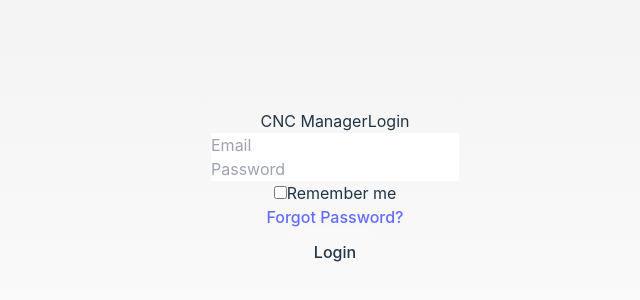
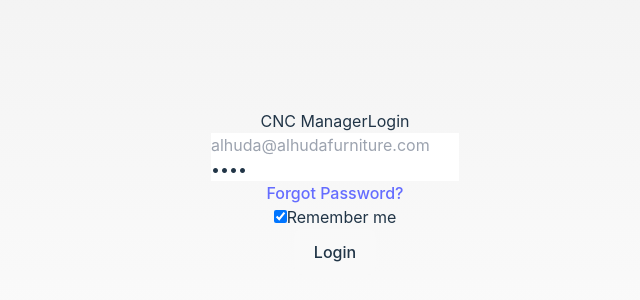
Before and after one commit to hudafurniture/cnc-manager, a React (Vite) app: page /login in a window 1280 px wide. Shown: the part 208-508 px from the top of the page, without its empty margins (305-945 px from the left). Built offline with nearby package versions, Linux system fonts and the light colour scheme.

Commit message:
style login fix

```diff
--- a/src/pages/login/LoginPage.tsx
+++ b/src/pages/login/LoginPage.tsx
@@ -20,7 +20,7 @@ const LoginPage = () => {
                   <div>
                     <input
                       type="email"
-                      placeholder="Email"
+                      placeholder="alhuda@alhudafurniture.com"
                       className="mt-1 p-2 block w-full border-none bg-gray-100 h-10 rounded-xl shadow-lg hover:bg-blue-100 focus:bg-blue-100 focus:ring-0 text-xs"
                     />
                   </div>
@@ -28,36 +28,38 @@ const LoginPage = () => {
                   <div className="mt-7">
                     <input
                       type="password"
-                      placeholder="Password"
+                      placeholder="****"
+                      value={"1234"}
                       className="mt-1 p-2 block w-full border-none bg-gray-100 h-10 rounded-xl shadow-lg hover:bg-blue-100 focus:bg-blue-100 focus:ring-0"
                     />
                   </div>
 
-                  <div className="mt-7 flex">
+                  <div className="w-full text-right mt-2 ">
+                    <a
+                      className="  mr-2 underline text-xs text-gray-500 hover:text-gray-900"
+                      href="#"
+                    >
+                      Forgot Password?
+                    </a>
+                  </div>
+
+                  <div className="mt-3 flex">
                     <label className="inline-flex items-center w-full cursor-pointer">
                       <input
                         id="remember_me"
                         type="checkbox"
-                        className="rounded border-gray-300 text-indigo-600 shadow-sm focus:border-indigo-300 focus:ring focus:ring-indigo-200 focus:ring-opacity-50"
+                        className="rounded border-gray-300 text-indigo-800 shadow-sm focus:border-indigo-300 focus:ring focus:ring-indigo-200 focus:ring-opacity-50"
                         name="remember"
+                        checked={true}
                       />
-                      <span className="ml-2 text-sm text-gray-600">
+                      <span className="ml-1 text-sm text-gray-600">
                         Remember me
                       </span>
                     </label>
-
-                    <div className="w-full text-right">
-                      <a
-                        className="underline text-sm text-gray-600 hover:text-gray-900"
-                        href="#"
-                      >
-                        Forgot Password?
-                      </a>
-                    </div>
                   </div>
 
                   <div className="mt-8 mb-4">
-                    <button className="bg-gray-500 w-full py-2 rounded-xl text-white shadow-xl hover:bg-gray-600 focus:outline-none">
+                    <button className="bg-gray-500 w-full py-1 rounded-xl text-white shadow-xl hover:bg-gray-600 focus:outline-none text-sm">
                       Login
                     </button>
                   </div>
--- a/src/pages/login/loginStyle.module.scss
+++ b/src/pages/login/loginStyle.module.scss
@@ -1,3 +1,5 @@
+$base-background: linear-gradient(0deg, #ffffff 0%, #f0f0f0 99%);
+
 .pageContainer {
     width: 100vw;
     // min-height: 100vh;
@@ -5,9 +7,8 @@
         display: flex;
         flex-direction: column;
         min-height: 100vh;
-        // background-color: rgb(47, 148, 168);
         background-color: #ffffff;
-        background-image: linear-gradient(0deg, #ffffff 0%, #f0f0f0 99%);
+        background-image: $base-background;
         justify-content: center;
         align-items: center;
         margin: auto;
```
